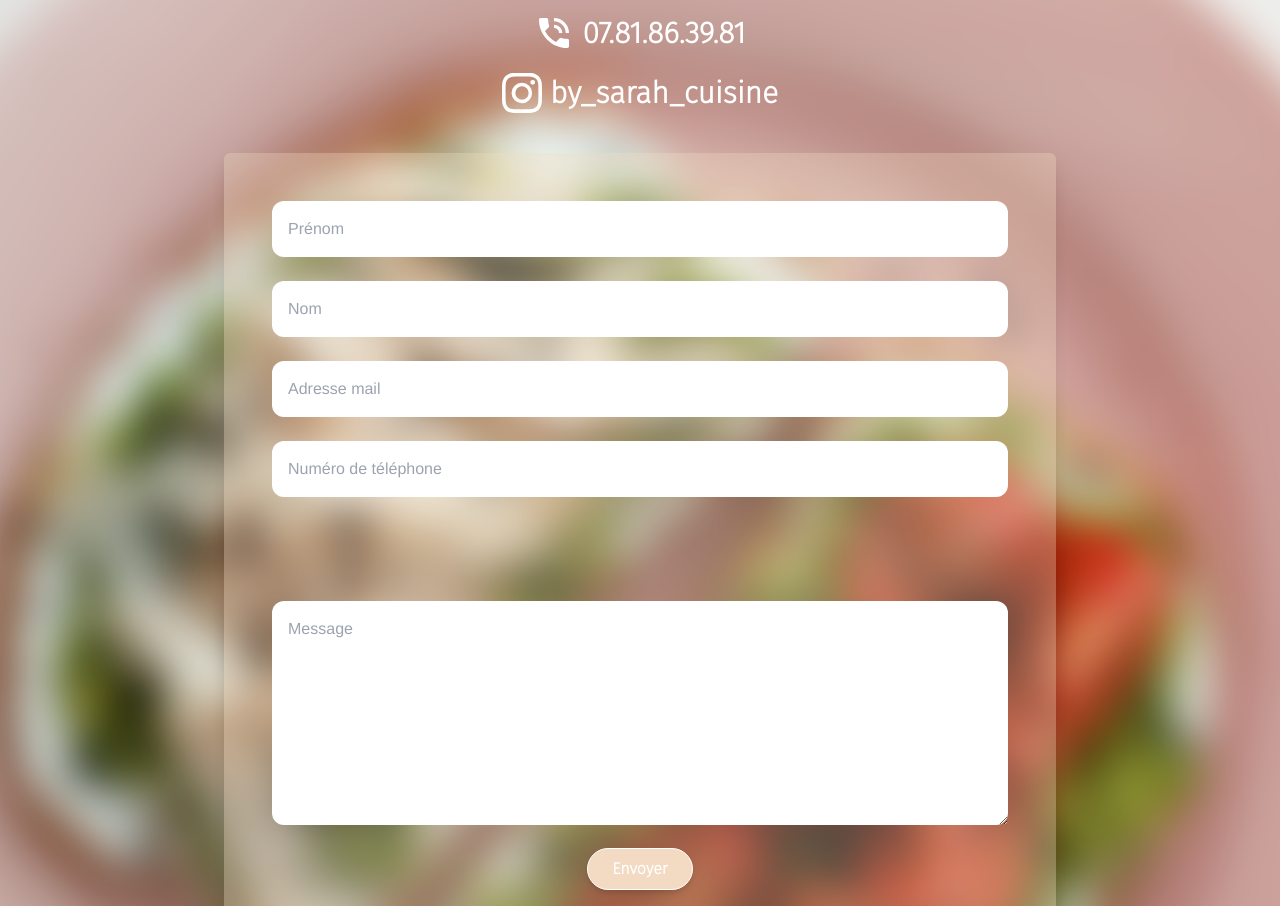
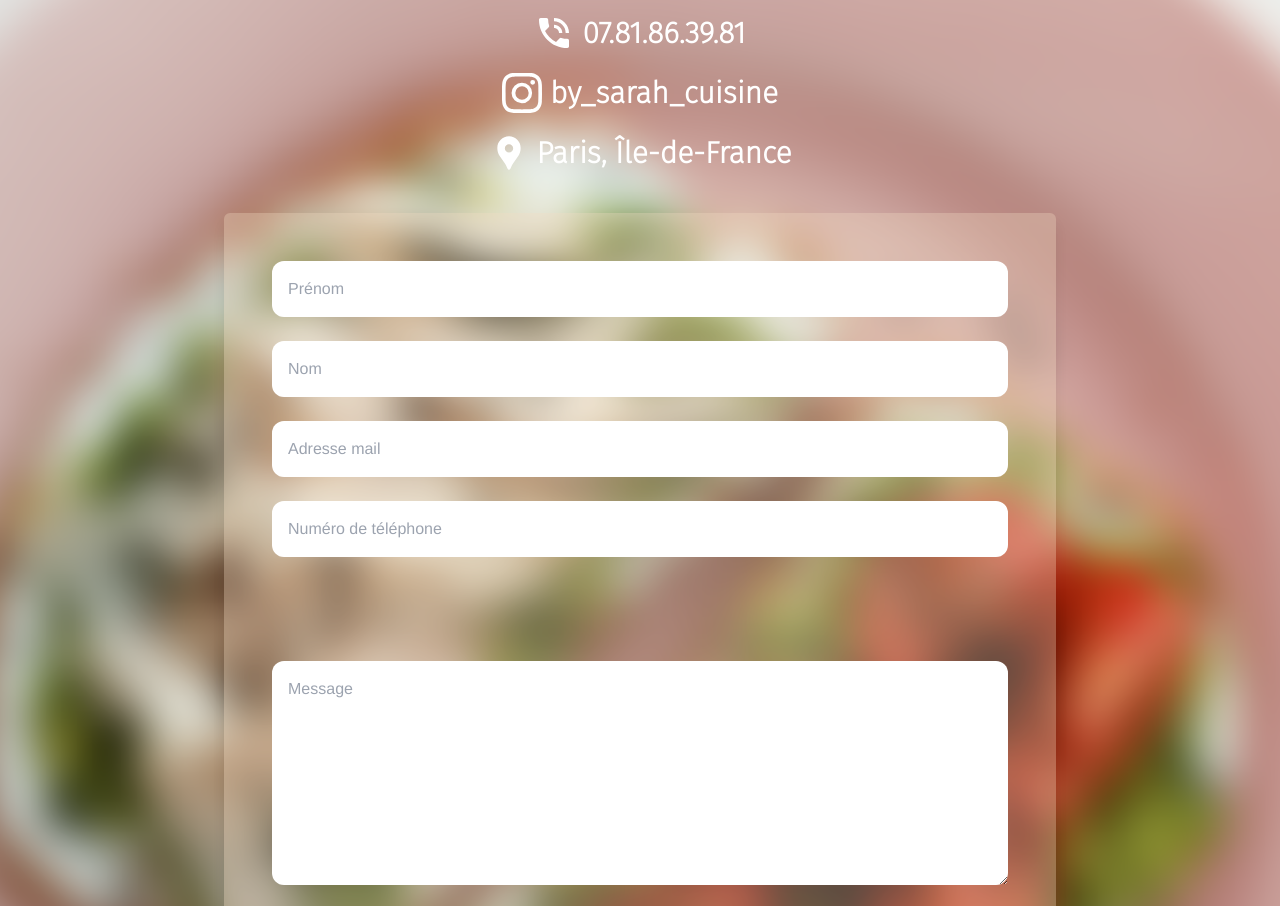
Before and after one commit to franzhopp/By-Sarah-Cuisine, a React (Vite) app: page / in a window 1280 px wide. Shown: the part 4580-5486 px from the top of the page. Built offline with nearby package versions, Linux system fonts and the light colour scheme.

Commit message:
[ADD] UPDATE CONTACT

```diff
--- a/src/Components/Contact/form-contact.jsx
+++ b/src/Components/Contact/form-contact.jsx
@@ -1,4 +1,4 @@
-import { MdPhoneInTalk } from "react-icons/md";
+import { MdPhoneInTalk, MdLocationPin } from "react-icons/md";
 import { BsInstagram } from "react-icons/bs";
 
 const Form = () => {
@@ -29,6 +29,12 @@ const Form = () => {
               <BsInstagram className="h-10 w-10 text-white" />
               <p className="font-sans-serif text-white text-3xl font-extrabold">
                 by_sarah_cuisine
+              </p>
+            </div>
+            <div className="flex justify-center items-center space-x-2 mt-5">
+              <MdLocationPin className="h-10 w-10 text-white" />
+              <p className="font-sans-serif text-white text-3xl font-extrabold">
+                Paris, Île-de-France
               </p>
             </div>
           </div>
```
